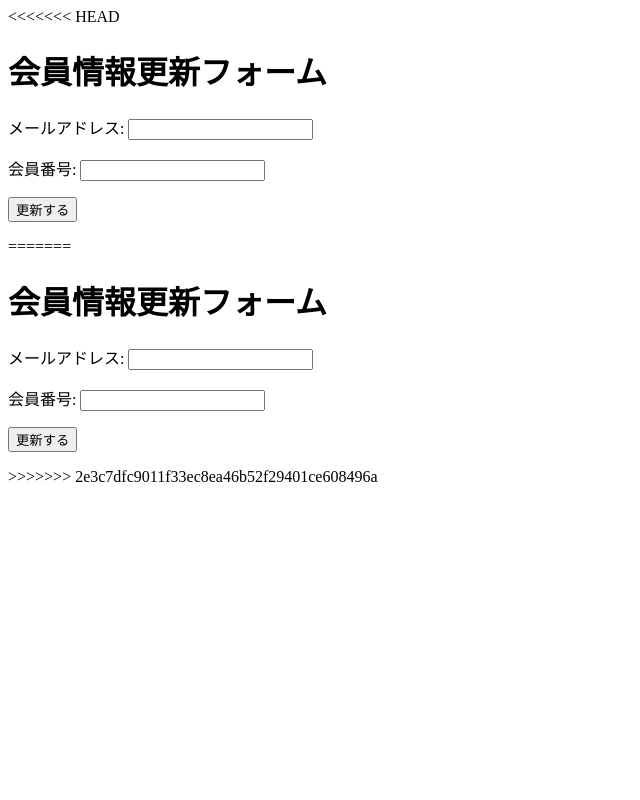
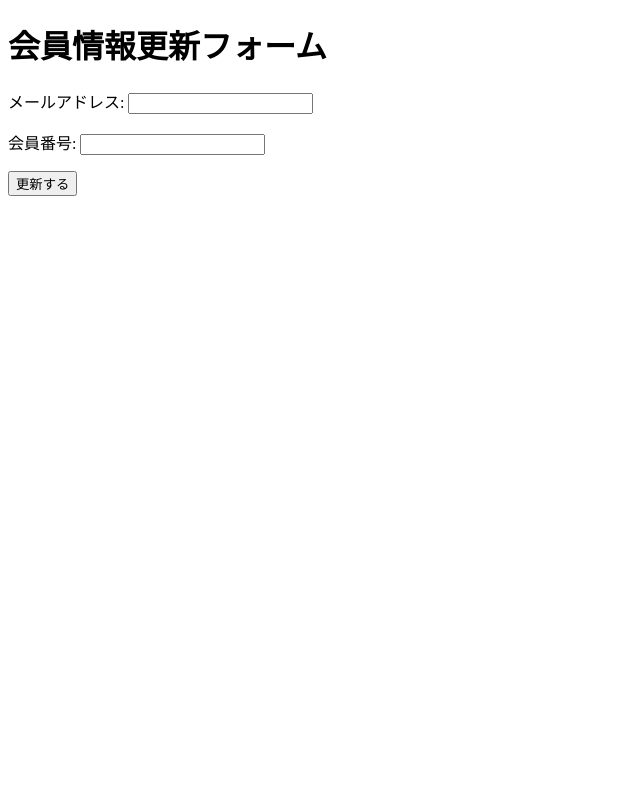
Before and after one commit to kurochandesu/test, a Flask app: template templates/update_profile.html in a window 1280 px wide. Shown: the whole page, without its empty margins (0-640 px from the left). Run offline with Flask 3, Linux system fonts and the light colour scheme; the template is opened without the code that fills it, so the values that code supplies are empty.

Commit message:
Update update_profile.html

```diff
--- a/templates/update_profile.html
+++ b/templates/update_profile.html
@@ -1,4 +1,3 @@
-<<<<<<< HEAD
 <!DOCTYPE html>
 <html>
 <head>
@@ -14,20 +13,3 @@
     </form>
 </body>
 </html>
-=======
-<!DOCTYPE html>
-<html>
-<head>
-    <title>会員情報更新フォーム</title>
-</head>
-<body>
-    <h1>会員情報更新フォーム</h1>
-    <form method="POST" action="/update_profile">
-        <input type="hidden" name="line_user_id" value="{{ user_id }}">
-        <p>メールアドレス: <input type="email" name="email" value="{{ email }}"></p>
-        <p>会員番号: <input type="text" name="member_number" value="{{ member_number }}"></p>
-        <button type="submit">更新する</button>
-    </form>
-</body>
-</html>
->>>>>>> 2e3c7dfc9011f33ec8ea46b52f29401ce608496a
```
